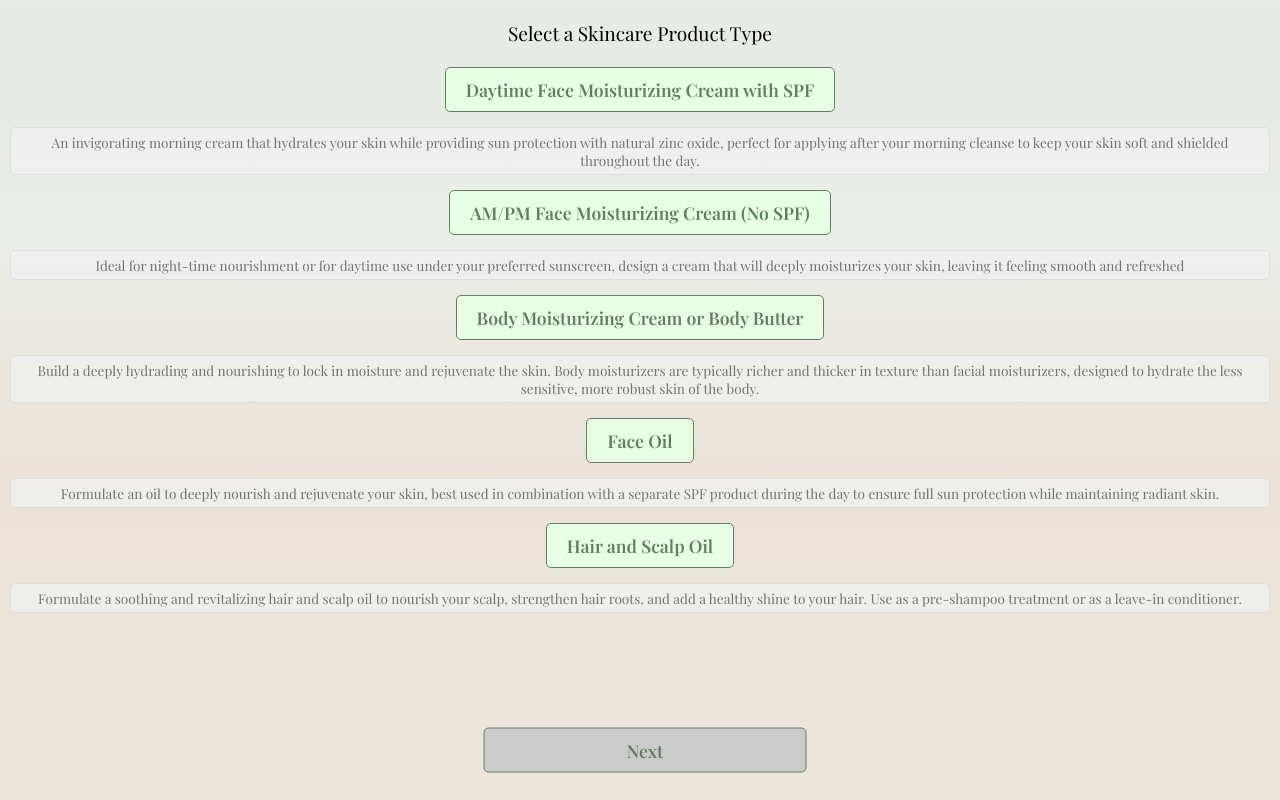
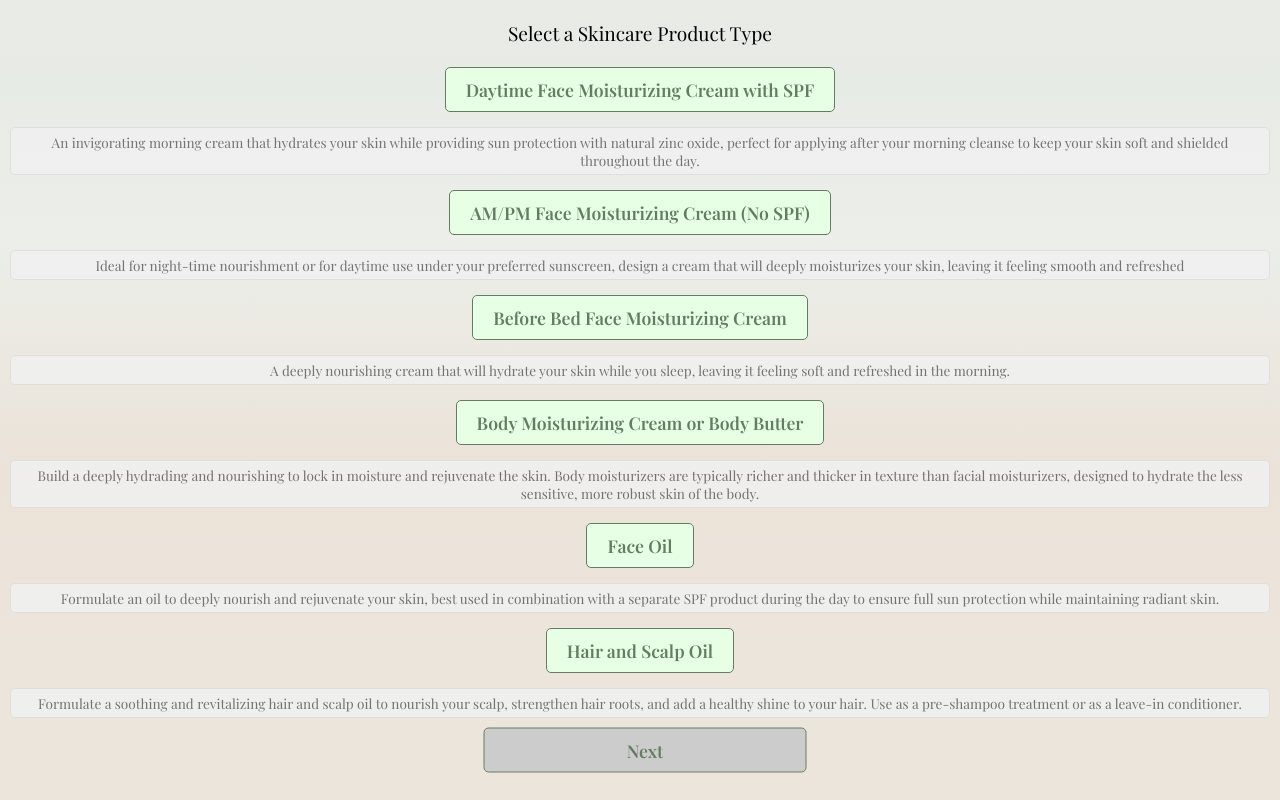
Before and after one commit to cwkoss/skincare, a React (Create React App) app: page /#/product in a window 1280 px wide. Built offline with nearby package versions, Linux system fonts and the light colour scheme; a web font is replaced by a local one.

Commit message:
Make skincareproducts a more complex dict

```diff
--- a/src/Product.js
+++ b/src/Product.js
@@ -1,13 +1,56 @@
 import React, { useState } from 'react';
 import { useNavigate } from 'react-router-dom';
+import ingredients from './ingredients';
 
 function Product({ setProductData }) {
     const navigate = useNavigate();
     const [selectedProduct, setSelectedProduct] = useState('');
 
+    const aqueousIngredients = getAqueousIngredients();
+
+    function getAqueousIngredients() {
+        const aqueousIngredients = [];
+        Object.entries(ingredients).forEach(([key, ingredient]) => {
+            if (ingredient.hlb > 16) {
+                aqueousIngredients.push(key);
+            }
+        });
+        return aqueousIngredients;
+    }
+
     const skincareProducts = {
+        "Daytime Face Moisturizing Cream with SPF": {
+            description: "An invigorating morning cream that hydrates your skin while providing sun protection with natural zinc oxide, perfect for applying after your morning cleanse to keep your skin soft and shielded throughout the day.",
+            bannedIngredients: ["Retinol"],
+            mustIncludeIngredients: ["Zinc Oxide"],
+        },
+        "AM/PM Face Moisturizing Cream (No SPF)": {
+            description: "Ideal for night-time nourishment or for daytime use under your preferred sunscreen, design a cream that will deeply moisturizes your skin, leaving it feeling smooth and refreshed",
+            bannedIngredients: ["Retinol"],
+            mustIncludeIngredients: [],
+        },
+        "Before Bed Face Moisturizing Cream": {
+            description: "A deeply nourishing cream that will hydrate your skin while you sleep, leaving it feeling soft and refreshed in the morning.",
+        },
+        "Body Moisturizing Cream or Body Butter": {
+            description: "Build a deeply hydrading and nourishing to lock in moisture and rejuvenate the skin. Body moisturizers are typically richer and thicker in texture than facial moisturizers, designed to hydrate the less sensitive, more robust skin of the body.",
+        },
+        "Face Oil": {
+            description: "Formulate an oil to deeply nourish and rejuvenate your skin, best used in combination with a separate SPF product during the day to ensure full sun protection while maintaining radiant skin.",
+            bannedIngredients: aqueousIngredients,
+        },
+        "Hair and Scalp Oil": {
+            description: "Formulate a soothing and revitalizing hair and scalp oil to nourish your scalp, strengthen hair roots, and add a healthy shine to your hair.  Use as a pre-shampoo treatment or as a leave-in conditioner.",
+            bannedIngredients: aqueousIngredients,
+        },
+    };
+
+    console.log(aqueousIngredients);
+
+    /*
         "Daytime Face Moisturizing Cream with SPF": "An invigorating morning cream that hydrates your skin while providing sun protection with natural zinc oxide, perfect for applying after your morning cleanse to keep your skin soft and shielded throughout the day.",
         "AM/PM Face Moisturizing Cream (No SPF)": "Ideal for night-time nourishment or for daytime use under your preferred sunscreen, design a cream that will deeply moisturizes your skin, leaving it feeling smooth and refreshed",
+        "Before Bed Face Moisturizing Cream": "A deeply nourishing cream that will hydrate your skin while you sleep, leaving it feeling soft and refreshed in the morning.",
         "Body Moisturizing Cream or Body Butter": "Build a deeply hydrading and nourishing to lock in moisture and rejuvenate the skin. Body moisturizers are typically richer and thicker in texture than facial moisturizers, designed to hydrate the less sensitive, more robust skin of the body.",
         //toner: "Applied after cleansing, toner helps to remove any remaining impurities and balances the pH of the skin.",
         //serum: "Highly concentrated with active ingredients, serums target specific skin concerns such as aging, hydration, or brightening.",
@@ -23,7 +66,7 @@ function Product({ setProductData }) {
         "Face Oil": "Formulate an oil to deeply nourish and rejuvenate your skin, best used in combination with a separate SPF product during the day to ensure full sun protection while maintaining radiant skin.",
         "Hair and Scalp Oil":"Formulate a soothing and revitalizing hair and scalp oil to nourish your scalp, strengthen hair roots, and add a healthy shine to your hair.  Use as a pre-shampoo treatment or as a leave-in conditioner.",
         //cleanser: "Used to remove dirt, oil, and makeup from the skin. It helps in keeping the pores clear and the skin clean.",
-    };
+    };*/
 
     const handleSelection = (product) => {
         setSelectedProduct(product);
@@ -40,14 +83,14 @@ function Product({ setProductData }) {
         <div className="product-container">
             <h2>Select a Skincare Product Type</h2>
             <form onSubmit={handleSubmit} className="scrollable-content">
-                {Object.entries(skincareProducts).map(([key, description]) => (
+                {Object.entries(skincareProducts).map(([key, value]) => (
                     <div key={key}>
                         <button type="button" onClick={() => handleSelection(key)}
                             className={selectedProduct === key ? 'selected' : ''}>
                             {key.charAt(0).toUpperCase() + key.slice(1)}
                         </button>
                         <p className={selectedProduct === key ? 'selected' : ''}>
-                            {description}
+                            {value.description}
                         </p>
                     </div>
                 ))}
--- a/src/ingredients.js
+++ b/src/ingredients.js
@@ -208,7 +208,7 @@ const ingredients = {
     },
     "Castille Soap": {
         phase: "surfactant",
-        hlb: "10",
+        hlb: 10,
         description: "Gentle and versatile cleanser, made from olive and hemp oils, suitable for sensitive skin.",
         good_for: ["Sensitive Skin"],
         bad_for: [],
@@ -217,7 +217,7 @@ const ingredients = {
     },
     "Zinc Oxide": {
         phase: "additive",
-        hlb: 0,
+        hlb: 20,
         max_percent: 25,
         default_percent: 10,
         description: "Sunscreen agent, provides broad-spectrum UV protection, also known for its soothing and astringent properties.",
@@ -424,17 +424,17 @@ const ingredients = {
         description: "Ponderosa Pine oil, with its fresh forest scent, is used for its invigorating properties and potential skin benefits.",
         good_for: [],
         bad_for: []
-    },*/
+    },
     "Turmeric": {
         phase: "additive",
-        hlb: 0,
+        hlb: 20,
         max_percent: 1,
         default_percent: 0.5,
         description: " Anti-inflammatory, antimicrobial, helps in improving skin tone and reducing scars.",
         good_for: ["Redness", "Adult acne", "Atopic dermatitis"],
         bad_for: []
     },
-    /* "Cinnamon": {
+     "Cinnamon": {
         phase: "additive",
         hlb: 0,
         max_percent: 0.5,
@@ -463,7 +463,7 @@ const ingredients = {
     },*/
     "Tepezcohuite Mimosa Tenuiflora Infusion": {
         phase: "aqueous",
-        hlb: 0, // Typically, herbal infusions do not have an HLB value
+        hlb: 20,
         max_percent: 10,
         default_percent: 5,
         description: "Rich in tannins and antioxidants, known for its healing, regenerative, and antimicrobial properties. Used to soothe skin conditions, promote wound healing, and provide anti-aging benefits. Also known as Jurema.",
```
